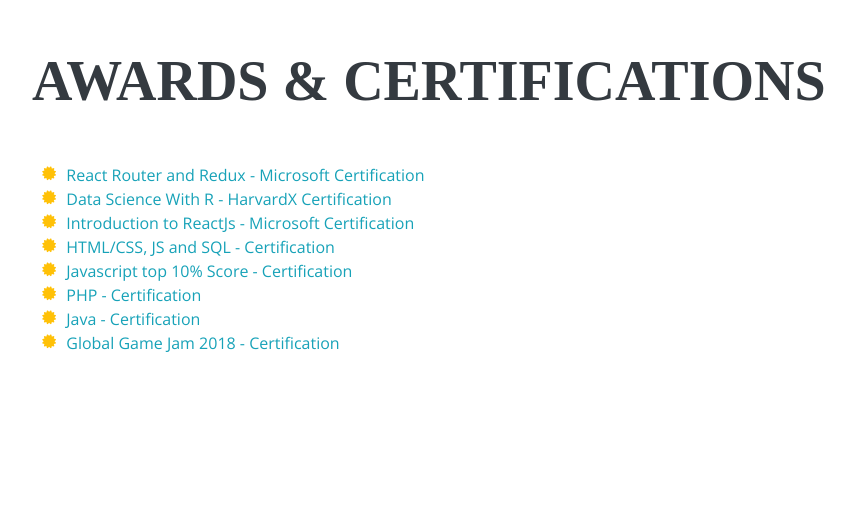
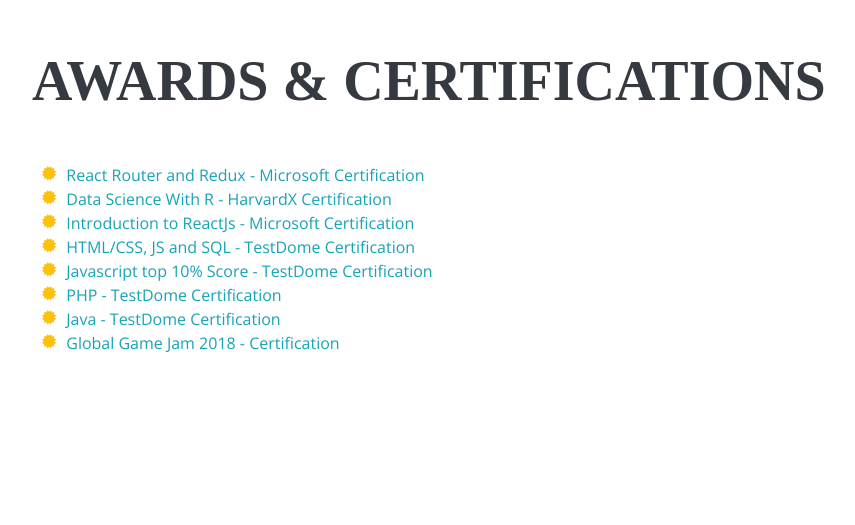
Before and after one commit to ivankoop/my-website, a PHP site: page / in a window 1280 px wide. Shown: the part 4502-5027 px from the top of the page, without its empty margins (288-1143 px from the left). Run offline with PHP 8.4, Linux system fonts and the light colour scheme; some web fonts are replaced.

Commit message:
some fixes

```diff
--- a/index.php
+++ b/index.php
@@ -371,25 +371,25 @@
             <li>
               <a href="https://www.testdome.com/cert/aek2kr6z2e" target="_blank">
                 <i class="fa-li fa fa-certificate text-warning"></i>
-                HTML/CSS, JS and SQL - Certification
+                HTML/CSS, JS and SQL - TestDome Certification
               </a>
             </li>
             <li>
               <a href="https://www.testdome.com/cert/56ttdj7sjj" target="_blank">
                 <i class="fa-li fa fa-certificate text-warning"></i>
-                Javascript top 10% Score - Certification
+                Javascript top 10% Score - TestDome Certification
               </a>
             </li>
             <li>
               <a href="https://www.testdome.com/cert/zswuzeb1xc" target="_blank">
                 <i class="fa-li fa fa-certificate text-warning"></i>
-                PHP - Certification
+                PHP - TestDome Certification
               </a>
             </li>
             <li>
               <a href="https://www.testdome.com/cert/unskv5sxcw" target="_blank">
                 <i class="fa-li fa fa-certificate text-warning"></i>
-                Java - Certification
+                Java - TestDome Certification
               </a>
             </li>
             <li>
```
